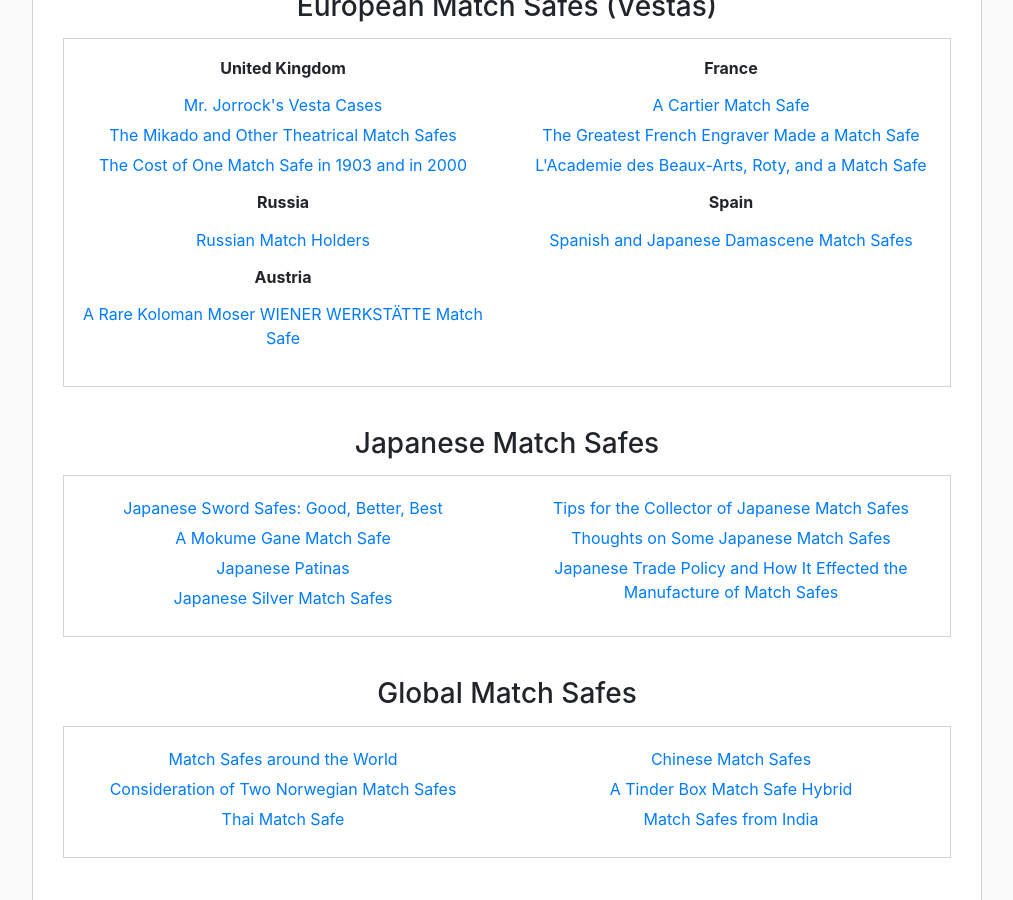
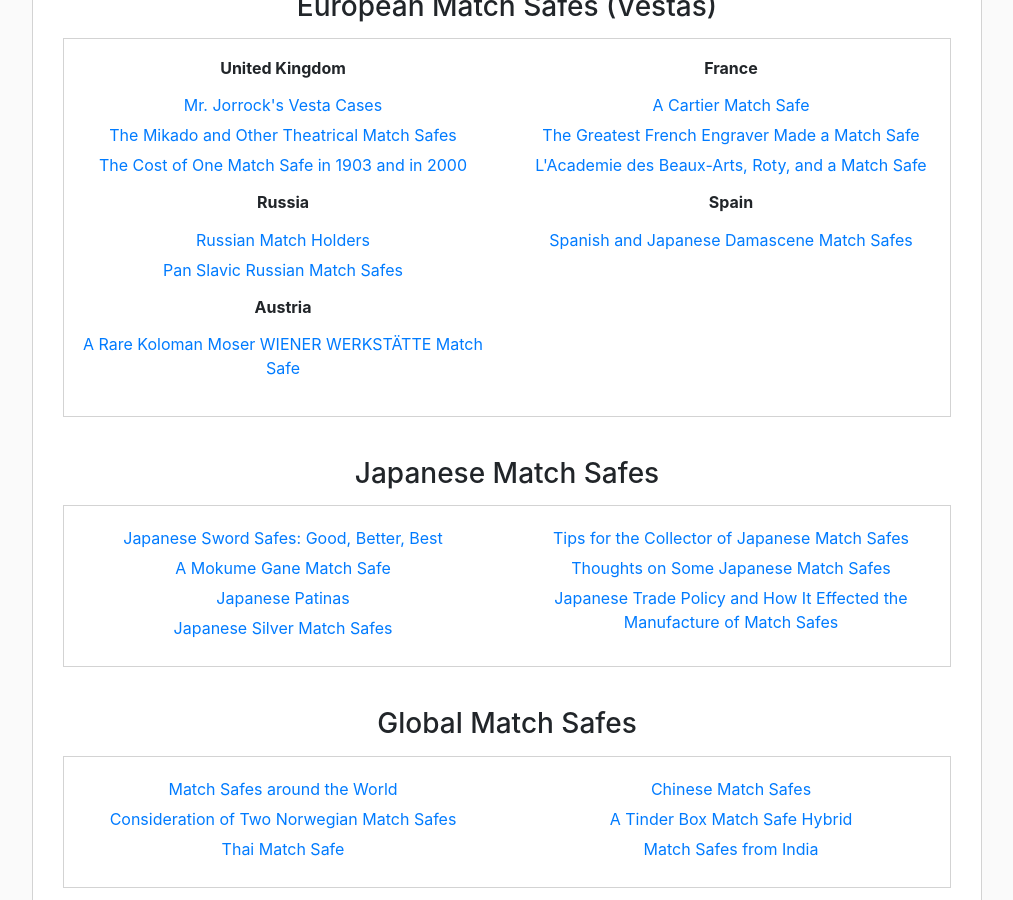
Before and after one commit to neilshapiro/MatchSafeScholar, a Jekyll site: the page built from works.html, in a window 1280 px wide and 900 px high, scrolled down 1045 px. Shown: the whole window, without its empty margins (228-1241 px from the left). Built offline with Jekyll 4.4.1, drawn with Linux system fonts in a browser that asks for light colours.

Commit message:
Update Articles “european_section”

```diff
--- a/_data/articles/european.json
+++ b/_data/articles/european.json
@@ -17,6 +17,10 @@
     {
       "title": "Russian Match Holders",
       "path": "/assets/pdfs/articles/Russian_Match_Holders.pdf"
+    },
+    {
+      "title": "Pan Slavic Russian Match Safes",
+      "path": "/assets/pdfs/articles/pan-slavic-russian-pocket-match-safes.pdf"
     }
   ],
   "france": [
```
Also changed, not shown: 1 other file.
